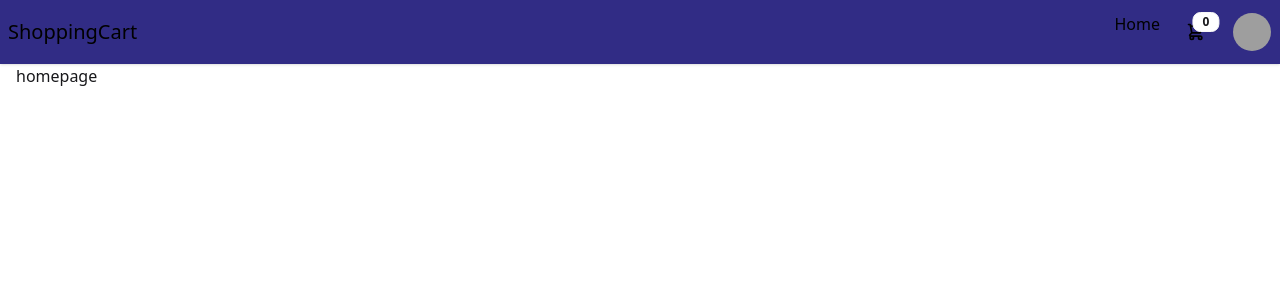
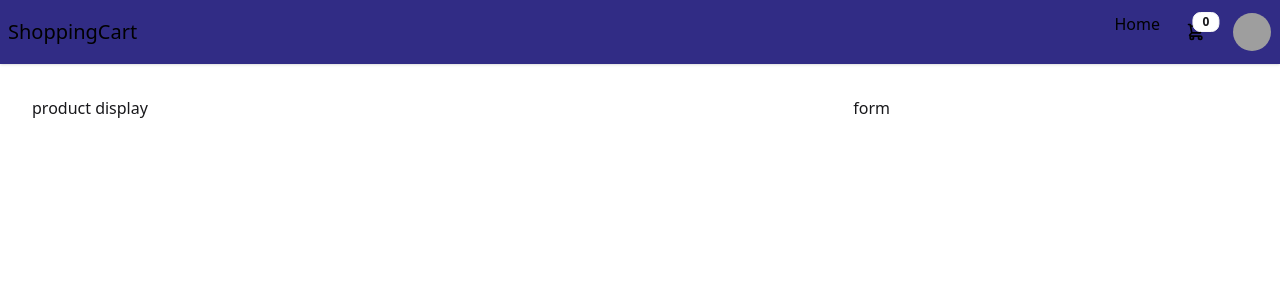
Before and after one commit to SadiaAfrinMim/Redux_Shopping_cart_project, a React (Vite) app: page / in a window 1280 px wide. Shown: the top 300 px of the page. Built offline with nearby package versions, Linux system fonts and the light colour scheme; grey boxes are pictures that could not be loaded.

Commit message:
redux setup done

```diff
--- a/package.json
+++ b/package.json
@@ -10,9 +10,11 @@
     "preview": "vite preview"
   },
   "dependencies": {
+    "@reduxjs/toolkit": "^2.6.1",
     "@tailwindcss/vite": "^4.0.15",
     "react": "^19.0.0",
     "react-dom": "^19.0.0",
+    "react-redux": "^9.2.0",
     "react-router": "^7.4.0",
     "tailwindcss": "^4.0.15"
   },
--- /dev/null
+++ b/src/Components/Pages/home/Home.jsx
@@ -0,0 +1,14 @@
+import React from 'react';
+
+const Home = () => {
+    return (
+        <div className=' py-8 px-4'>
+            <div className='grid grid-cols-4 md:grid-cols-12 gap-4'>
+                <div className=' col-span-8'>product display</div>
+                <div className='col-span-4'>form </div>
+            </div>
+        </div>
+    );
+};
+
+export default Home;
--- a/src/main.jsx
+++ b/src/main.jsx
@@ -3,13 +3,14 @@ import { createRoot } from 'react-dom/client'
 import './index.css'
 import App from './App.jsx'
 import { BrowserRouter, Route, Routes } from 'react-router'
+import Home from './Components/Pages/home/Home.jsx'
 
 createRoot(document.getElementById('root')).render(
   <BrowserRouter>
     <Routes >
       <Route element={<App />}>
-      <Route path="/" element={<div>homepage</div>}/>
-      <Route path="product" element={<div>product page</div>} />
+      <Route path="/" element={<Home></Home>}/>
+      <Route path="/cart" element={<div>product page</div>} />
       <Route path="register" element={<div>register</div>} />
 
       </Route>
--- /dev/null
+++ b/src/redux/store.js
@@ -0,0 +1,7 @@
+import { configureStore } from '@reduxjs/toolkit'
+
+const store = configureStore({
+    reducer:{}
+})
+
+export default store
```
Also changed, not shown: 1 other file (tests, documents, lock files or other folders).
